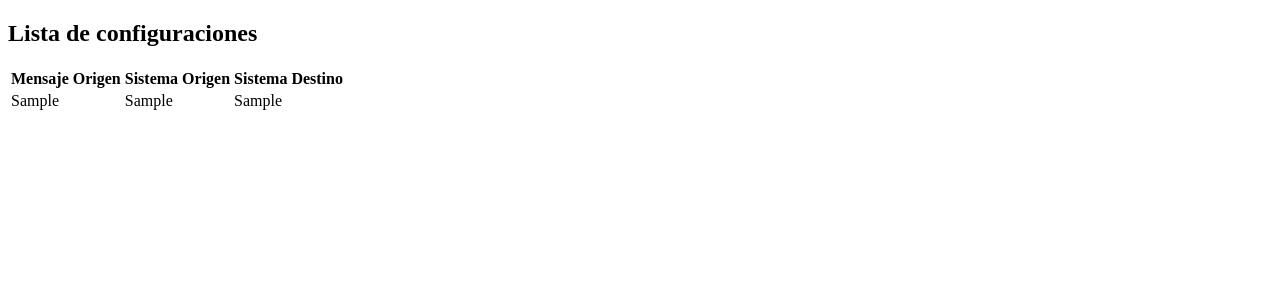
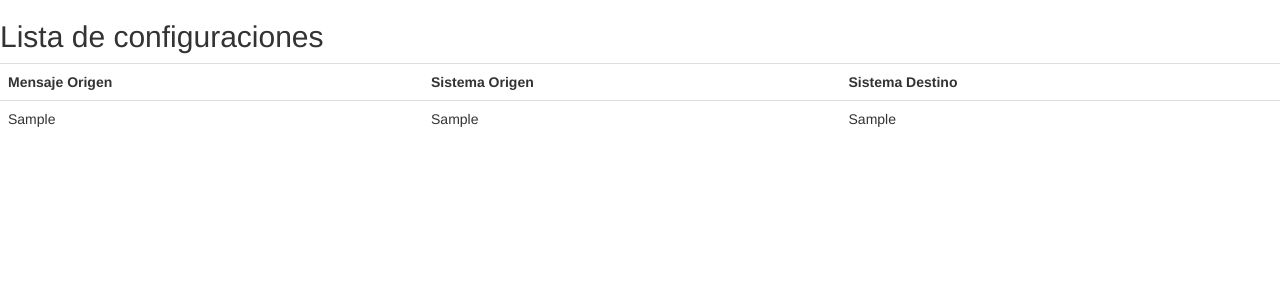
Before and after one commit to javabuk/PlataformaIntegracionSanitaria, a Spring app: page /configuraciones in a window 1280 px wide. Shown: the top 300 px of the page. Run offline with Thymeleaf, Linux system fonts and the light colour scheme; the template is opened without the code that fills it: most values are stand-ins (such as "Sample title", 1, 10 or a date in 2020); data that the repository does not hold is empty; some libraries are stand-ins or nearby versions.

Commit message:
Dar formato a la tabla de la página de configuraciones.

```diff
--- a/PruebasSpringJPA/src/main/resources/templates/configuraciones.html
+++ b/PruebasSpringJPA/src/main/resources/templates/configuraciones.html
@@ -3,13 +3,19 @@
 <head lang="en">
 
     <title>Spring Framework Guru</title>
-
+	<link href="http://cdn.jsdelivr.net/webjars/bootstrap/3.3.4/css/bootstrap.min.css"
+          th:href="@{/webjars/bootstrap/3.3.4/css/bootstrap.min.css}"
+          rel="stylesheet" media="screen" />
+    <script src="http://cdn.jsdelivr.net/webjars/jquery/2.1.4/jquery.min.js"
+            th:src="@{/webjars/jquery/2.1.4/jquery.min.js}"></script>
+    <link href="../static/css/guru.css"
+          th:href="@{css/guru.css}" rel="stylesheet" media="screen"/>
 </head>
 <body>
 
     <div th:if="${not #lists.isEmpty(configuraciones)}">
         <h2>Lista de configuraciones</h2>
-        <table class="table table-striped">
+        <table class="table">
             <tr>
                 <th>Mensaje Origen</th>
                 <th>Sistema Origen</th>
```
